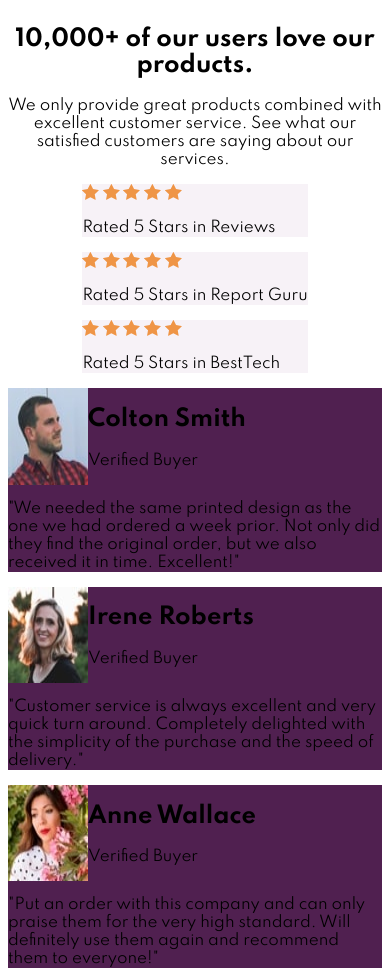
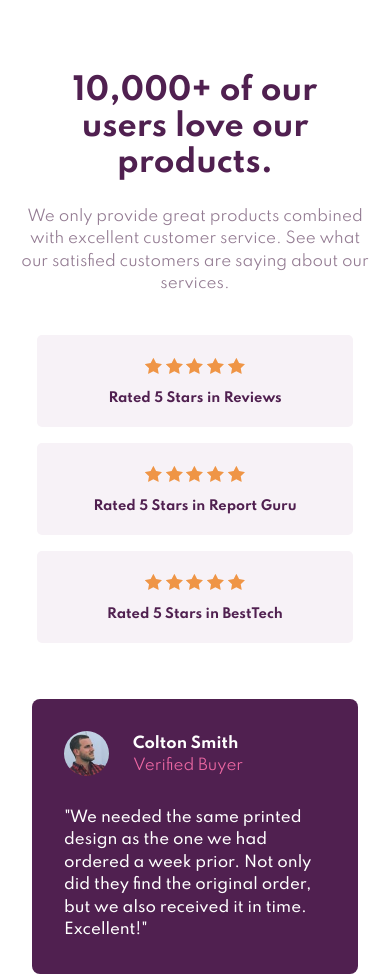
Before and after one commit to stephanie-calmels/social-proof-section, a plain HTML site: page index.html in a window 390 px wide. Shown: the top 974 px of the page. Drawn offline with Linux system fonts and the light colour scheme.

Commit message:
mobile style

```diff
--- a/styles/style.scss
+++ b/styles/style.scss
@@ -9,32 +9,95 @@ body {
     display: flex;
     flex-direction: column;
     align-items: center;
+    padding: 0.5rem;
 }
 
 .proof {
     text-align: center;
+
+    &__title {
+        color: hsl(300, 43%, 22%);
+        font-size: 30px;
+        font-weight: 700;
+        padding: 2rem 2rem 0;
+    }
+
+    &__subtitle {
+        color: hsl(303, 10%, 53%);
+        line-height: 1.5;
+    }
+}
+
+.appreciations {
+    display: flex;
+    flex-direction: column;
+    padding: 1.5rem 0;
 }
 
 .note {
     background-color: hsl(300, 24%, 96%);
+    border-radius: 5px;
+    padding: 0.5rem 3.5rem;
+    display: flex;
+    flex-direction: column;
+    align-items: center;
+    margin-bottom: 1rem;
+
+    &__stars {
+        width: 100px;
+        height: 20px;
+        background-image: url('../images/icon-star.svg');
+        background-repeat: space;
+        margin-top: 15px;
+    }
+
+    &__text {
+        color: hsl(300, 43%, 22%);
+        font-weight: 700;
+        font-size: 13px;
+    }
 }
 
-.note__stars {
-    width: 100px;
-    height: 20px;
-    background-image: url('../images/icon-star.svg');
-    background-repeat: space;
-}
 
 .customer {
     background-color: hsl(300, 43%, 22%);
+    border-radius: 8px;
+    color: hsl(0, 0%, 100%);
+    padding: 2rem;
+    margin: 1rem;
 
     &__header {
         display: flex;
+        margin-bottom: 1rem;
+        height: 60px;
+    }
+
+    &__image {
+        width: 45px;
+        height: 45px;
+        border-radius: 50%;
+        margin-right: 1.5rem;
     }
 
     &__infos {
         flex-direction: column;
+        height: 40px;
+    }
+
+    &__title {
+        font-size: 15px;
+        margin: 0.25rem 0;
+    }
+
+    &__subtitle {
+        color: hsl(333, 80%, 67%);
+        margin: 0;
+    }
+
+    &__text {
+        line-height: 1.5;
+        font-weight: 500;
+        margin: 0;
     }
 }
 
```
Also changed, not shown: styles/style.css, 1 other file.
